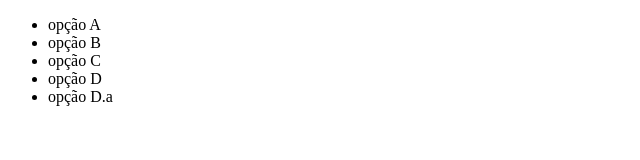
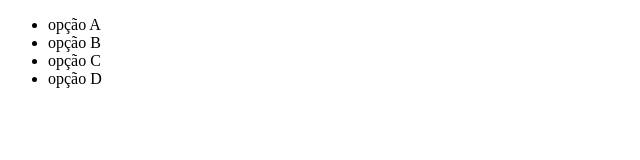
Before and after one commit to jvitordiniz/curso-git, a plain HTML site: page index.html in a window 1280 px wide. Shown: the full height of the page, 0-640 px from the left. Drawn offline with Linux system fonts and the light colour scheme.

Commit message:
Removendo ultima opção

```diff
--- a/index.html
+++ b/index.html
@@ -10,7 +10,7 @@
         <li>opção B</li>
         <li>opção C</li>
         <li>opção D</li>
-        <li>opção D.a</li>
+
 
     </ul>
 </body>
```
